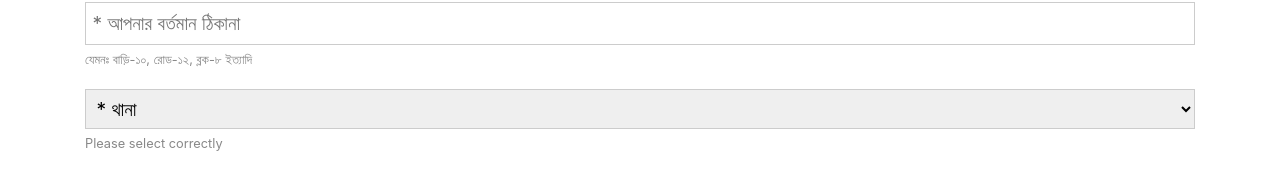
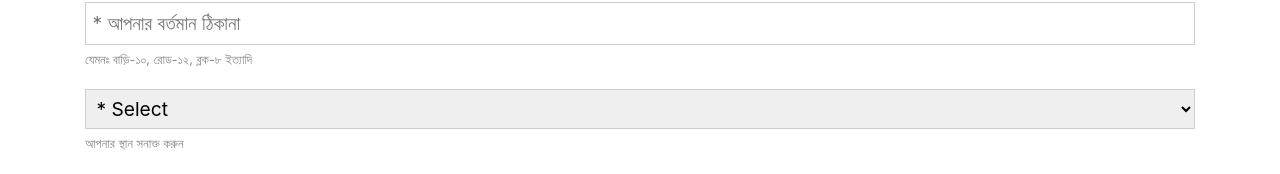
Before and after one commit to Dipankar0/Baws, a React (Create React App) app in the folder client/: page /register in a window 1280 px wide. Shown: the part 837-1011 px from the top of the page. Built offline with nearby package versions, Linux system fonts and the light colour scheme; no server answers.

Commit message:
Added GP

```diff
--- a/client/src/components/auth/Register.js
+++ b/client/src/components/auth/Register.js
@@ -154,8 +154,8 @@ const Register = ({ setAlert, register, isAuthenticated, history }) => {
             </div>
             <div className='form-group'>
               <select name='thana' value={thana} onChange={e => onChange(e)}>
-                <option value='0'>* থানা</option>
-                <option value='Adabar'>Adabar</option>
+                <option value='0'>* Select</option>
+                <option value='Gopalganj'>Gopalganj</option>
                 <option value='Azampur'>Azampur</option>
                 <option value='Badda'>Badda</option>
                 <option value='Bangsal'>Bangsal</option>
@@ -201,7 +201,7 @@ const Register = ({ setAlert, register, isAuthenticated, history }) => {
                 <option value='Vatara'>Vatara</option>
                 <option value='Wari'>Wari</option>
               </select>
-              <small className='form-text'>Please select correctly</small>
+              <small className='form-text'>আপনার স্থান সনাক্ত করুন</small>
             </div>
             <div>
               <small className='form-text'>
--- a/client/src/components/post/AddApplication.js
+++ b/client/src/components/post/AddApplication.js
@@ -105,7 +105,8 @@ const AddApplication = ({
                     value={thana}
                     onChange={e => onChange(e)}
                   >
-                    <option value='0'>* থানা</option>
+                    <option value='0'>* Select</option>
+                    <option value='Gopalganj'>Gopalganj</option>
                     <option value='Adabar'>Adabar</option>
                     <option value='Azampur'>Azampur</option>
                     <option value='Badda'>Badda</option>
--- a/client/src/components/post/AddPost.js
+++ b/client/src/components/post/AddPost.js
@@ -119,7 +119,8 @@ const AddPost = ({ addPost, history, auth: { isAuthenticated } }) => {
           </div>
           <div className='form-group'>
             <select name='thana' value={thana} onChange={e => onChange(e)}>
-              <option value='0'>* থানা</option>
+              <option value='0'>* Select</option>
+              <option value='Gopalganj'>Gopalganj</option>
               <option value='Adabar'>Adabar</option>
               <option value='Azampur'>Azampur</option>
               <option value='Badda'>Badda</option>
```
Also changed, not shown: 8 other files (tests, documents, lock files or other folders).
